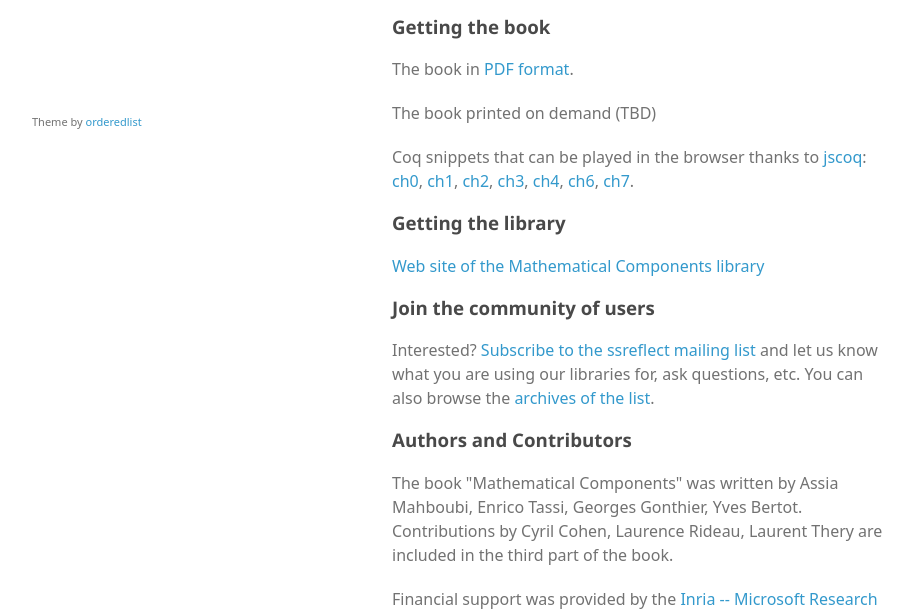
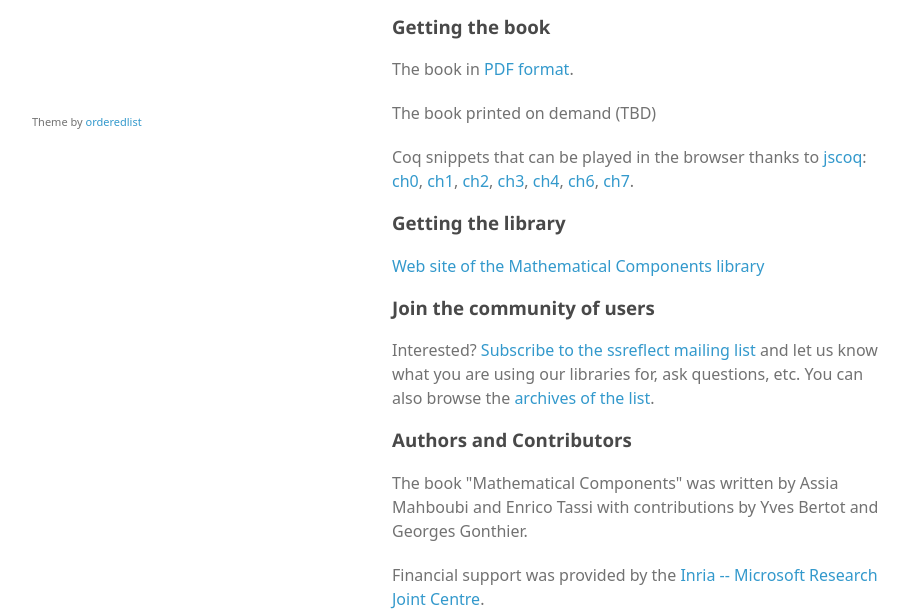
Before and after one commit to math-comp/mcb, a plain HTML site: page html/index.html in a window 1280 px wide. Shown: the part 598-1213 px from the top of the page, without its empty margins (178-1091 px from the left). Drawn offline with Linux system fonts and the light colour scheme; a script that the page names is missing; files whose address does not match are found by name; a web font is replaced by a local one.

Commit message:
commenting out what is not ready

```diff
--- a/html/index.html
+++ b/html/index.html
@@ -91,7 +91,7 @@ You can also browse the <a href="https://sympa.inria.fr/sympa/info/ssreflect">ar
 <h3>
 <a id="authors-and-contributors" class="anchor" href="#authors-and-contributors" aria-hidden="true"><span class="octicon octicon-link"></span></a>Authors and Contributors</h3>
 
-<p>The book "Mathematical Components" was written by Assia Mahboubi, Enrico Tassi, Georges Gonthier, Yves Bertot.  Contributions by Cyril Cohen, Laurence Rideau, Laurent Thery are included in the third part of the book.
+<p>The book "Mathematical Components" was written by Assia Mahboubi and Enrico Tassi with contributions by Yves Bertot and Georges Gonthier.
 </p>
 
 <p>Financial support was provided by the
```
Also changed, not shown: 3 other files.
